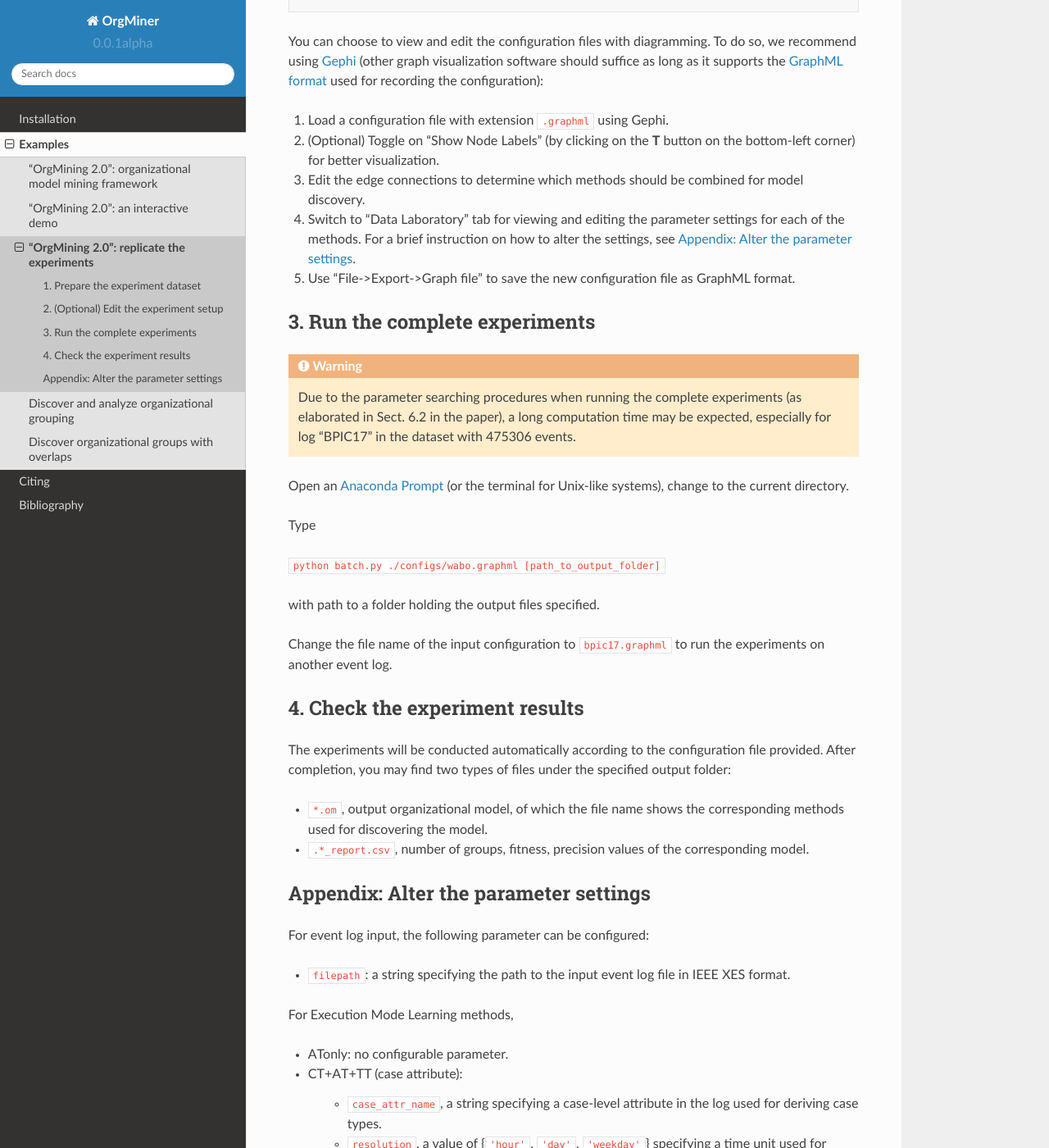
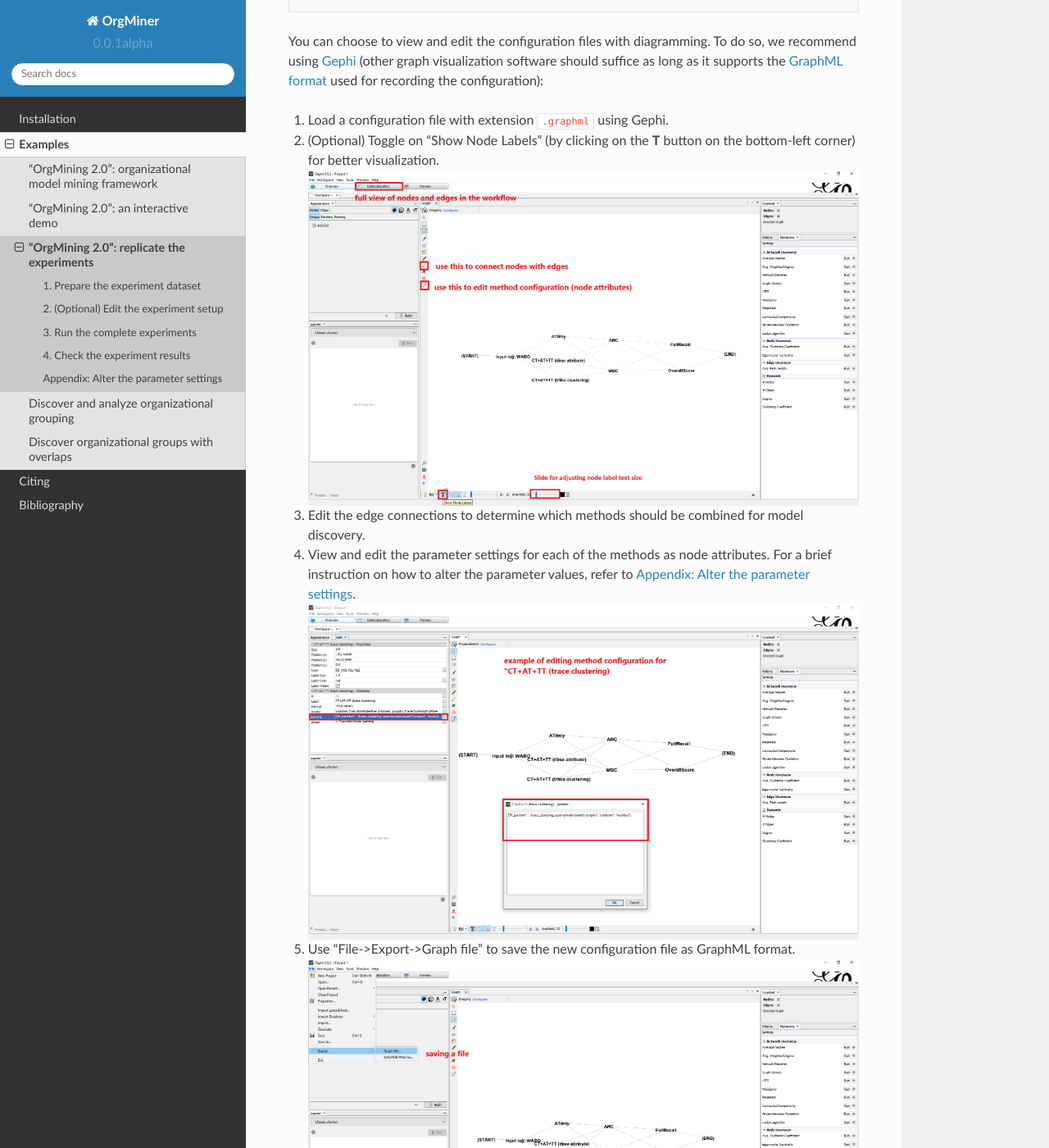
Before and after one commit to roy-jingyang/OrdinoR-doc, a Sphinx documentation site: the page built from source/examples/infsyst2020yang-replicate.rst, in a window 1280 px wide and 1400 px high, scrolled down 1286 px. Shown: the whole window at 82% size. Built offline with Sphinx 7.4.7 and the Read the Docs theme 2.0.0, drawn with Linux system fonts in a browser that asks for light colours; pages that are not in the unit, such as notebooks, are missing from menus; some of the changed text lies outside the part shown.

Commit message:
add images

```diff
--- a/source/examples/infsyst2020yang-common.rst
+++ b/source/examples/infsyst2020yang-common.rst
@@ -156,7 +156,7 @@ under ``tools/`` folder.
 
 .. code-block:: bash
 
-    .
+    tools/
     ├── analyze_log.py
     └── annotate_by_split_logs.py
 
--- a/source/examples/infsyst2020yang-replicate.rst
+++ b/source/examples/infsyst2020yang-replicate.rst
@@ -49,7 +49,7 @@ a folder ``data/`` with 2 event log files in IEEE XES format.
 
 .. code-block:: bash
 
-    data
+    data/
     ├── bpic17.xes
     └── wabo.xes
 
@@ -76,14 +76,25 @@ used for recording the configuration):
 1. Load a configuration file with extension ``.graphml`` using Gephi.
 2. (Optional) Toggle on "Show Node Labels" (by clicking on the **T**
    button on the bottom-left corner) for better visualization.
+   |fig:overview|
 3. Edit the edge connections to determine which methods should be
    combined for model discovery.
-4. Switch to "Data Laboratory" tab for viewing and editing the parameter
-   settings for each of the methods. For a brief instruction on how to
-   alter the settings, see
-   :ref:`examples_infsyst2020yang-replicate_parameters`.
+4. View and edit the parameter settings for each of the methods as node
+   attributes. For a brief instruction on how to alter the parameter
+   values, refer to :ref:`examples_infsyst2020yang-replicate_parameters`.
+   |fig:edit|
 5. Use "File->Export->Graph file" to save the new configuration file as
    GraphML format.
+   |fig:export|
+
+.. |fig:overview| image:: infsyst2020yang-replicate_gephi_overview.png
+   :align: middle
+
+.. |fig:edit| image:: infsyst2020yang-replicate_gephi_overview-edit.png
+   :align: middle
+
+.. |fig:export| image:: infsyst2020yang-replicate_gephi_overview-export.png
+   :align: middle
 
 
 3. Run the complete experiments
@@ -122,14 +133,14 @@ files under the specified output folder:
 .. _examples_infsyst2020yang-replicate_parameters:
 
 Appendix: Alter the parameter settings
-^^^^^^^^^^^^^^^^^^^^^^^^^^^^
+^^^^^^^^^^^^^^^^^^^^^^^^^^^^^^^^^^^^^^
 
-For event log input, the following parameter can be configured:
+For **event log input**, the following parameter can be configured:
 
 * ``filepath``: a string specifying the path to the input event log file
   in IEEE XES format.
 
-For Execution Mode Learning methods,
+For **Execution Mode Learning** methods,
 
 * ATonly: no configurable parameter.
 * CT+AT+TT (case attribute):
@@ -146,7 +157,7 @@ For Execution Mode Learning methods,
     * ``resolution``, a value of {``'hour'``, ``'day'``, ``'weekday'``}
       specifying a time unit used for deriving time types.
 
-For Resource Grouping discovery methods,
+For **Resource Grouping discovery** methods,
 
 * AHC:
 
@@ -177,7 +188,7 @@ For Resource Grouping discovery methods,
       algorithm.
 
 
-For Execution Mode Assignment methods,
+For **Execution Mode Assignment** methods,
 
 * FullRecall: no configurable parameter.
 * OverallScore:
```
Also changed, not shown: other parts of source/examples/infsyst2020yang-replicate.rst (+2 -2 lines), source/examples/infsyst2020yang-replicate_gephi_overview-edit.png (added), source/examples/infsyst2020yang-replicate_gephi_overview-export.png (added), source/examples/infsyst2020yang-replicate_gephi_overview.png (added).
